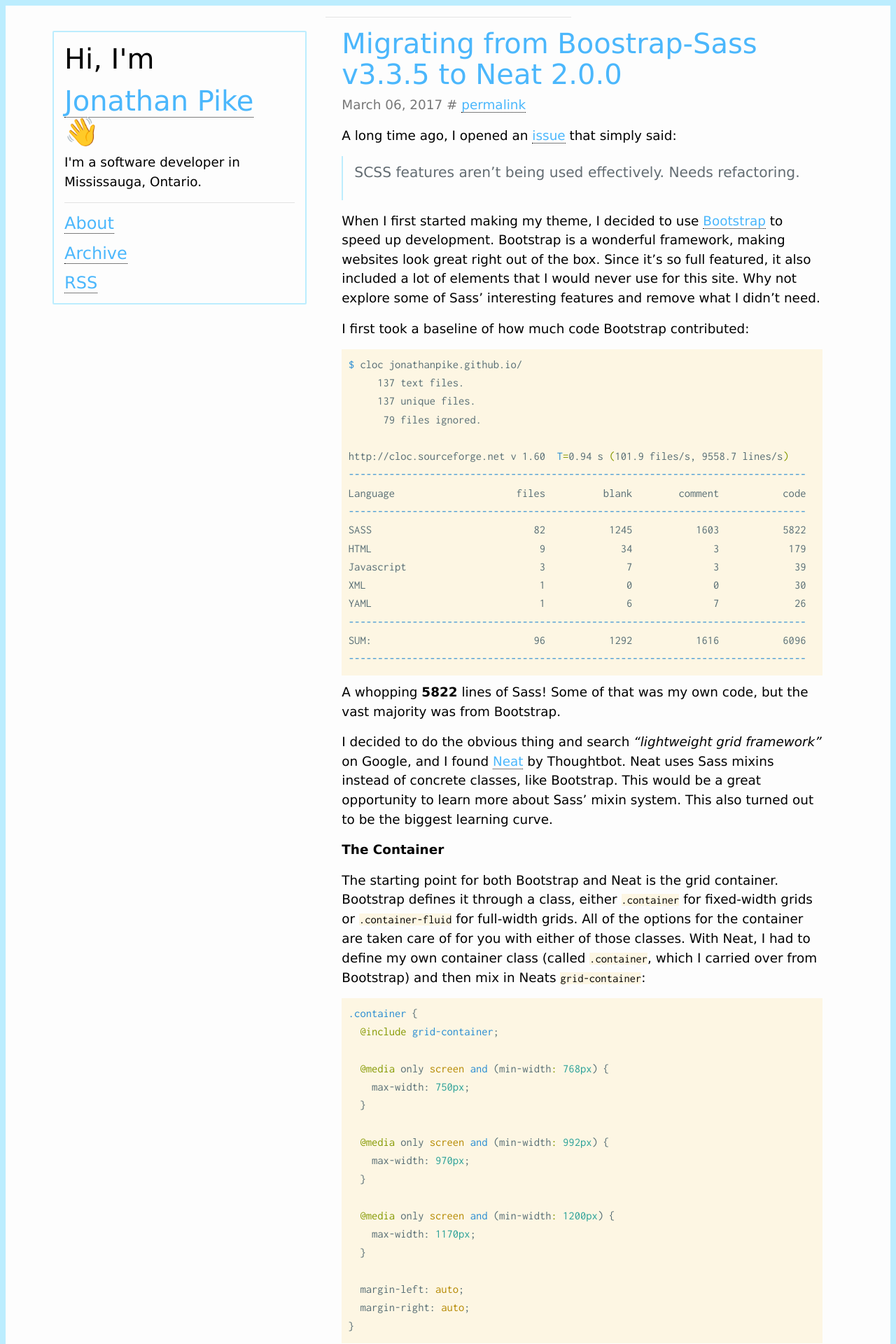
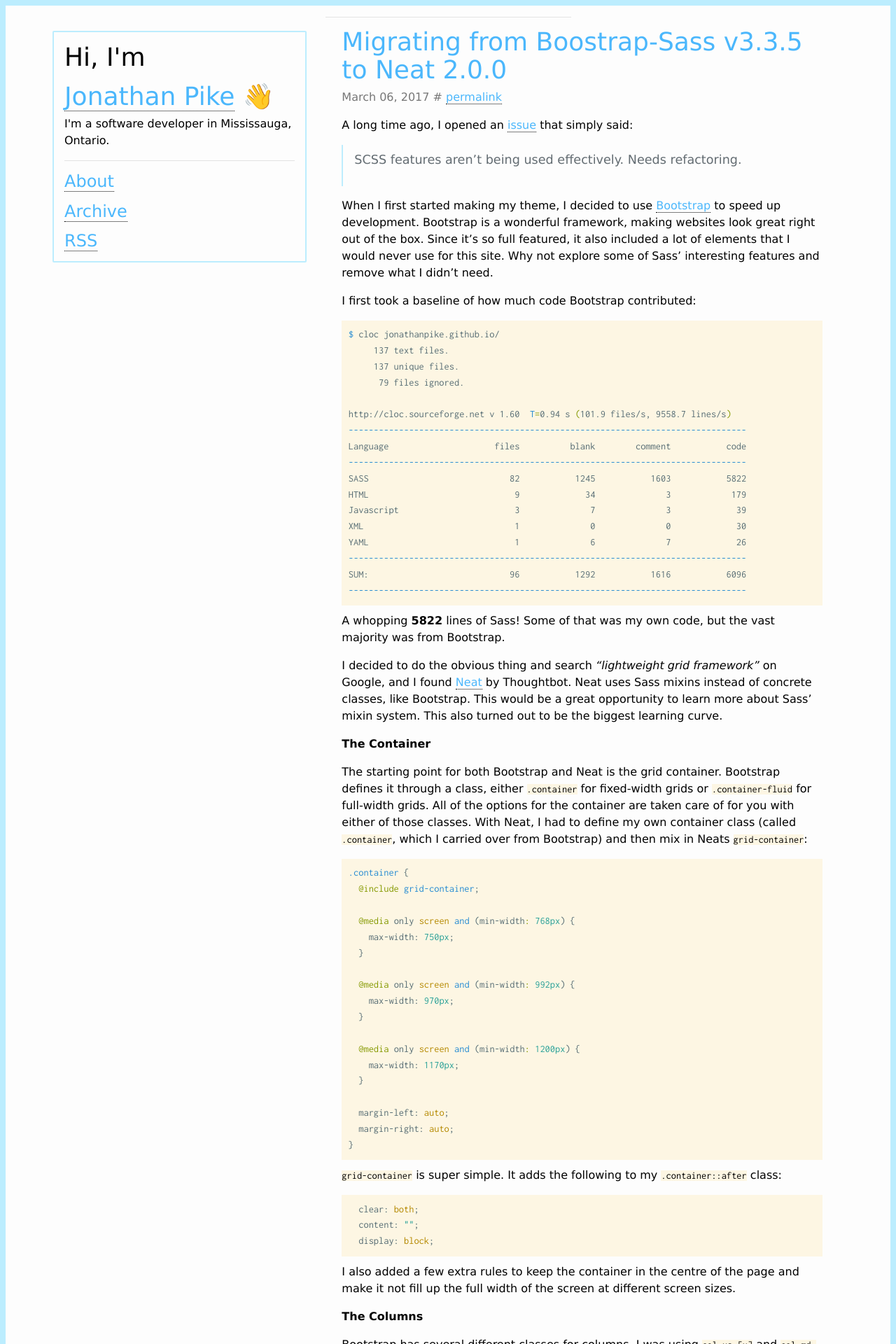
Before and after one commit to jonathanpike/jonathanpike.github.io, a Jekyll site: the page built from index.html, in a window 1280 px wide. Shown: the top 1920 px of the page at 70% size. Built offline with Jekyll 4.4.1, drawn with Linux system fonts in a browser that asks for light colours; the list of posts is cut into pages by our own code.

Commit message:
Simplify how fonts are used, make base font slightly smaller

```diff
--- a/_sass/_fonts.scss
+++ b/_sass/_fonts.scss
@@ -28,7 +28,7 @@ hr {
 blockquote {
   padding: (1rem / 2) 1rem;
   margin-bottom: 1rem;
-  font-size: 1.15rem * 1.1;
+  font-size: $font-size-base * 1.1;
   color: $pd-light-gray;
   border-left: .15rem solid $pd-transparent-blue;
 }
--- a/_sass/_layout.scss
+++ b/_sass/_layout.scss
@@ -4,7 +4,7 @@ html{
 
 body {
   font-family: $pd-font-family-sans-serif;
-  font-size: 1.15rem;
+  font-size: $font-size-base;
   border: 8px solid $pd-transparent-blue;
   min-height: 100%;
   background-color: $pd-off-white;
--- a/_sass/_variables.scss
+++ b/_sass/_variables.scss
@@ -25,7 +25,7 @@ $font-weight-bold: bold !default;
 $font-weight-base: $font-weight-normal !default;
 $line-height-base: 1.5 !default;
 
-$font-size-h1: 2.5rem !default;
+$font-size-h1: 2.25rem !default;
 $font-size-h2: 2rem !default;
 $font-size-h3: 1.75rem !default;
 $font-size-h4: 1.5rem !default;
```
